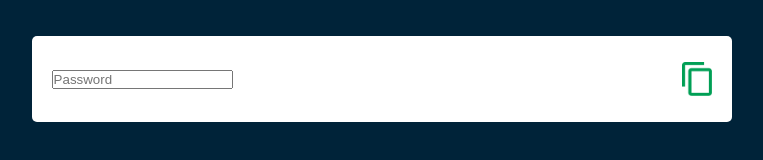
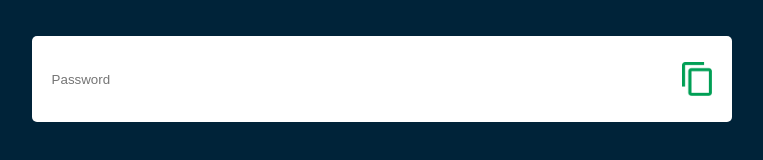
Before and after one commit to isaemi/password-generator, a plain HTML site: page index.html in a window 1280 px wide. Shown: the part 272-432 px from the top of the page, without its empty margins (122-885 px from the left). Drawn offline with Linux system fonts and the light colour scheme.

Commit message:
01/23/2024

```diff
--- a/style.css
+++ b/style.css
@@ -44,3 +44,8 @@ body {
     width: 30px;
     cursor: pointer;
 }
+
+.display input {
+    border: 0;
+    outline: 0;
+}
```
